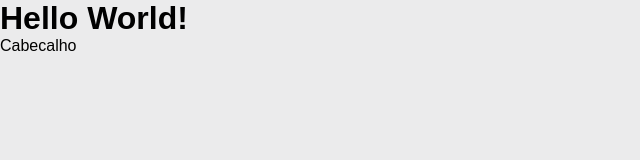
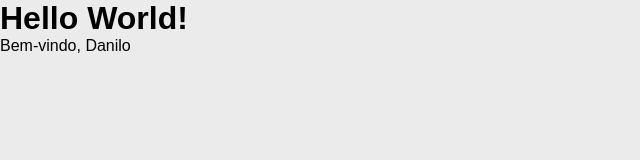
Before and after one commit to danilojduarte/IntroReact, a React (Vite) app in the folder Modulo01/vite-project/: page / in a window 1280 px wide. Shown: the top 160 px of the page, without its empty margins (0-640 px from the left). Built offline with nearby package versions, Linux system fonts and the light colour scheme.

Commit message:
Criando component Conteudo

```diff
--- a/Modulo01/vite-project/src/App.jsx
+++ b/Modulo01/vite-project/src/App.jsx
@@ -7,7 +7,7 @@ const App = () => {
 
     <>
     <h1>Hello World!</h1>
-    <Cabecalho />
+    <Cabecalho nomeUsuario="Danilo" />
     </>
   )
 };
--- a/Modulo01/vite-project/src/components/Cabecalho/Cabecalho.jsx
+++ b/Modulo01/vite-project/src/components/Cabecalho/Cabecalho.jsx
@@ -1,7 +1,8 @@
-const Cabecalho = () => {
+const Cabecalho = (props) => {
+  const { nomeUsuario } = props;
   return (
     <div>
-      Cabecalho
+      Bem-vindo, {nomeUsuario}
     </div>
   );
 };
```
Also changed, not shown: Modulo01/vite-project/src/components/Conteudo/index.js (added, +9 -0 lines), Modulo01/vite-project/src/components/Conteudo/Conteudo.jsx (added).
